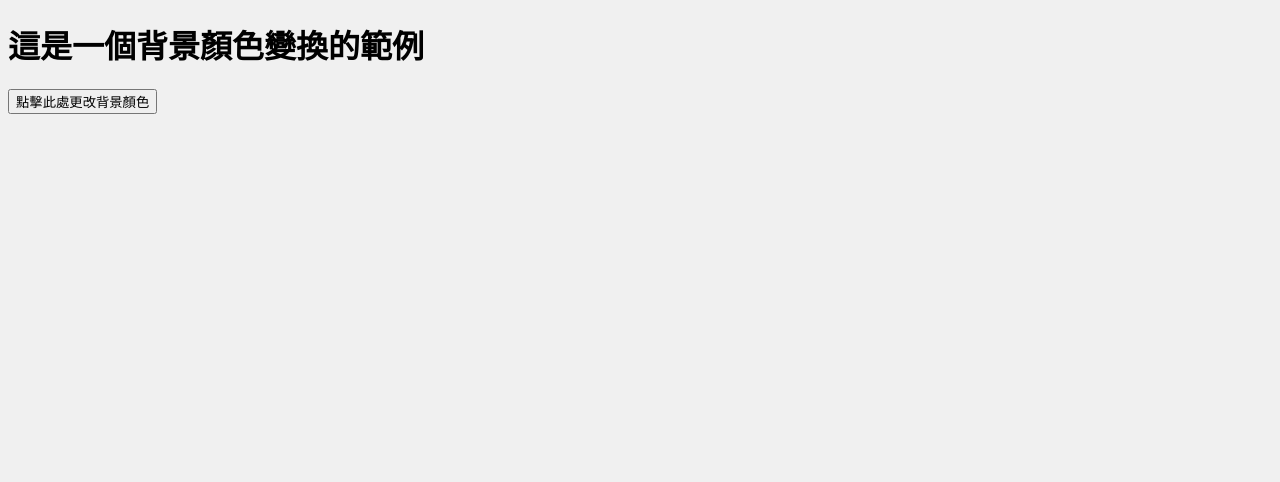
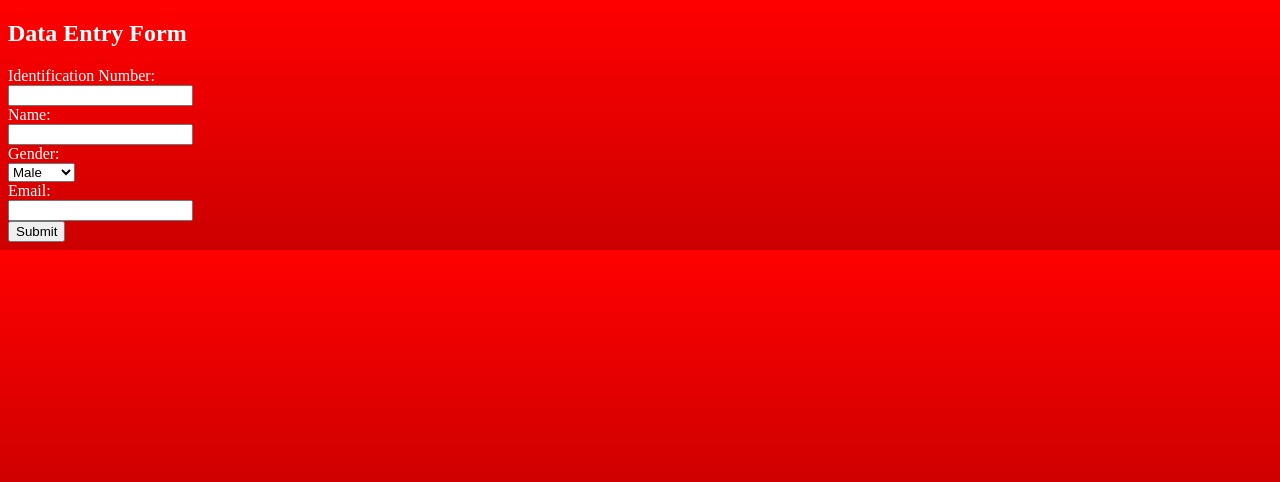
Before and after one commit to Hdjjsdn/111, a Flask app: page / in a window 1280 px wide. Shown: the top 482 px of the page. Run offline with Flask 3, Linux system fonts and the light colour scheme.

Commit message:
Update input_data.html

```diff
--- a/templates/input_data.html
+++ b/templates/input_data.html
@@ -1,23 +1,29 @@
 <!DOCTYPE html>
-<html lang="en">
+<html>
 <head>
-<meta charset="UTF-8">
-<meta name="viewport" content="width=device-width, initial-scale=1.0">
-<title>Change Background Color</title>
-<style>
-  body {
-    background-color: #f0f0f0; /* 背景顏色 */
-  }
-</style>
+    <title>Data Entry Form</title>
+    <style>
+        body {
+            background: linear-gradient(to bottom, #ff0000, #cc0000); /* Red gradient */
+            color: white; /* Set text color to white for better contrast */
+        }
+    </style>
 </head>
 <body>
-  <h1>這是一個背景顏色變換的範例</h1>
-  <button onclick="changeColor()">點擊此處更改背景顏色</button>
-  <script>
-    function changeColor() {
-      var randomColor = '#'+Math.floor(Math.random()*16777215).toString(16); // 生成隨機顏色
-      document.body.style.backgroundColor = randomColor; // 更改背景顏色
-    }
-  </script>
+    <h2>Data Entry Form</h2>
+    <form action="/submit_form" method="post">
+        <label for="id">Identification Number:</label><br>
+        <input type="text" id="id" name="id"><br>
+        <label for="name">Name:</label><br>
+        <input type="text" id="name" name="name"><br>
+        <label for="gender">Gender:</label><br>
+        <select id="gender" name="gender">
+            <option value="Male">Male</option>
+            <option value="Female">Female</option>
+        </select><br>
+        <label for="email">Email:</label><br>
+        <input type="email" id="email" name="email"><br>
+        <input type="submit" value="Submit">
+    </form>
 </body>
 </html>
```
